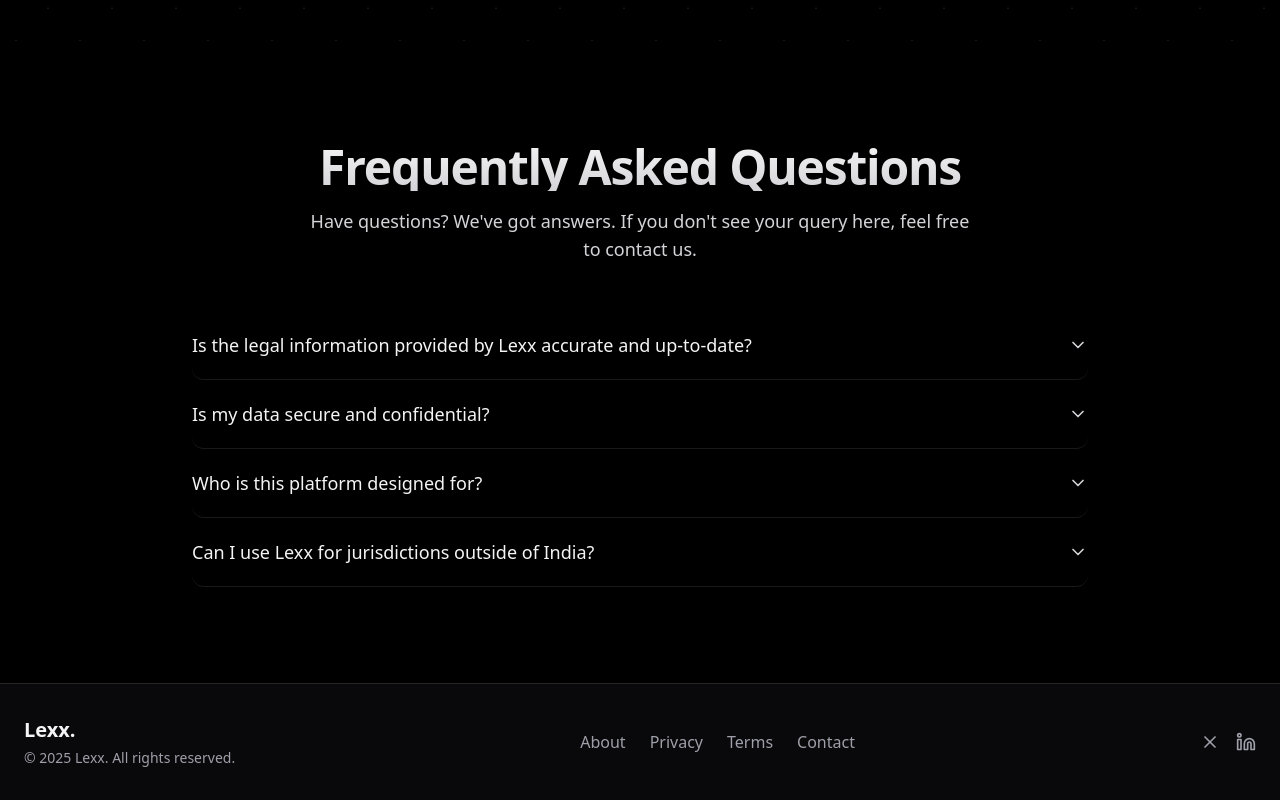
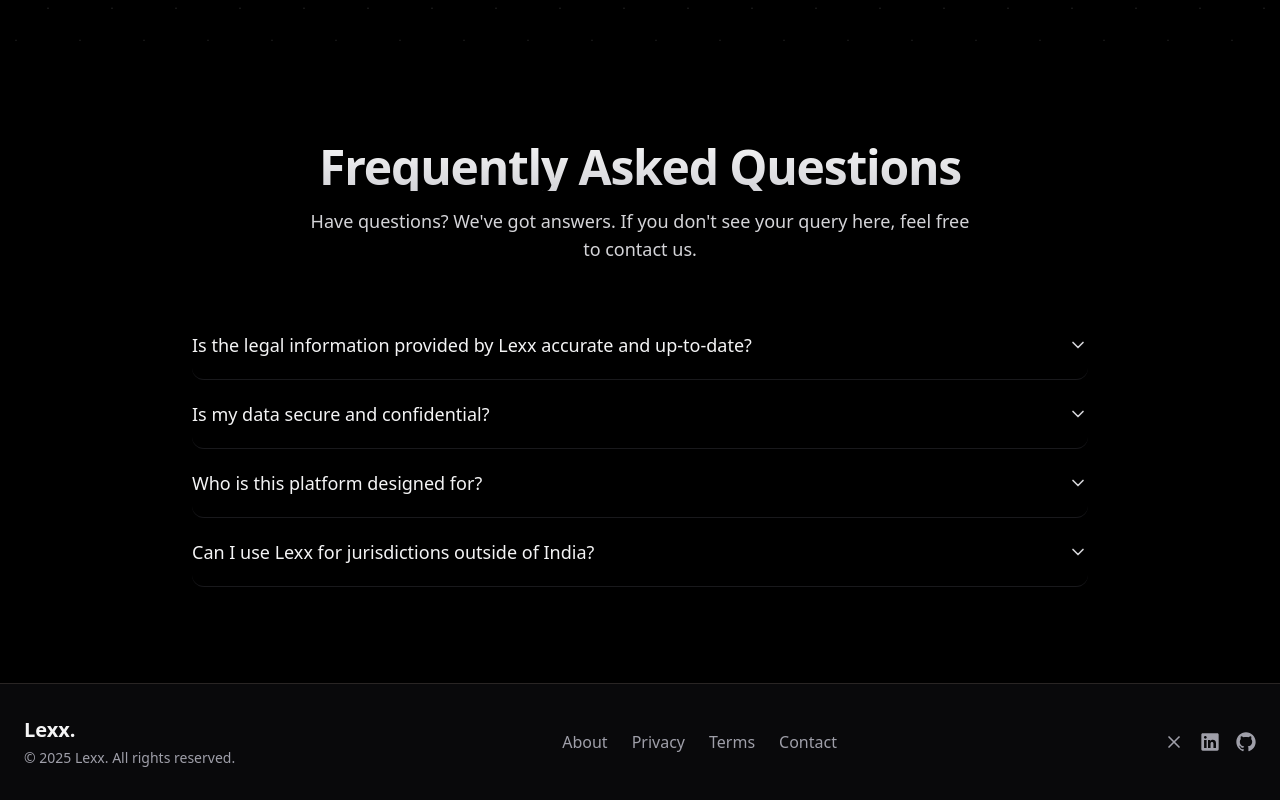
Before and after one commit to akash-kumar5/Lexx-LegalAI, a Next.js app in the folder client/: page / in a window 1280 px wide. Shown: the part 4036-4836 px from the top of the page. Built offline with nearby package versions, Linux system fonts and the light colour scheme.

Commit message:
fixed links in footer

```diff
--- a/client/src/app/auth/page.tsx
+++ b/client/src/app/auth/page.tsx
@@ -55,7 +55,7 @@ export default function AuthPage() {
     const token = searchParams.get("token");
     if (token) {
       login(token);
-      router.replace("/chat");
+      router.replace("/");
       return;
     }
 
@@ -72,7 +72,7 @@ export default function AuthPage() {
           // if your app uses localStorage tokens, you can store a sentinel
           // or fetch a bearer token; or just mark logged-in in your AuthContext.
           login("cookie"); // or login with a server-issued short token
-          router.replace("/chat");
+          router.replace("/");
         }
       } catch {}
     };
--- a/client/src/app/components/Footer.tsx
+++ b/client/src/app/components/Footer.tsx
@@ -1,4 +1,5 @@
 "use client";
+import { GitHubLogoIcon, LinkedInLogoIcon } from "@radix-ui/react-icons";
 import { motion } from "framer-motion";
 import { X, Linkedin } from "lucide-react";
 
@@ -36,11 +37,14 @@ export default function Footer() {
 
         {/* Right Side: Social Media Icons */}
         <div className="flex items-center gap-x-4">
-          <a href="#" aria-label="Twitter" className="text-zinc-500 hover:text-zinc-900 dark:text-zinc-400 dark:hover:text-white transition-colors">
+          <a href="https://x.com/akash_tsuki" aria-label="Twitter" className="text-zinc-500 hover:text-zinc-900 dark:text-zinc-400 dark:hover:text-white transition-colors">
             <X className="w-5 h-5" />
           </a>
-          <a href="#" aria-label="LinkedIn" className="text-zinc-500 hover:text-zinc-900 dark:text-zinc-400 dark:hover:text-white transition-colors">
-            <Linkedin className="w-5 h-5" />
+          <a href="https://www.linkedin.com/in/-akash-kumar/" aria-label="LinkedIn" className="text-zinc-500 hover:text-zinc-900 dark:text-zinc-400 dark:hover:text-white transition-colors">
+            <LinkedInLogoIcon className="w-5 h-5" />
+          </a>
+          <a href="https://github.com/akash-kumar5" aria-label="Github" className="text-zinc-500 hover:text-zinc-900 dark:text-zinc-400 dark:hover:text-white transition-colors">
+            <GitHubLogoIcon className="w-5 h-5" />
           </a>
         </div>
       </div>
```
Also changed, not shown: 1 other file (tests, documents, lock files or other folders).
